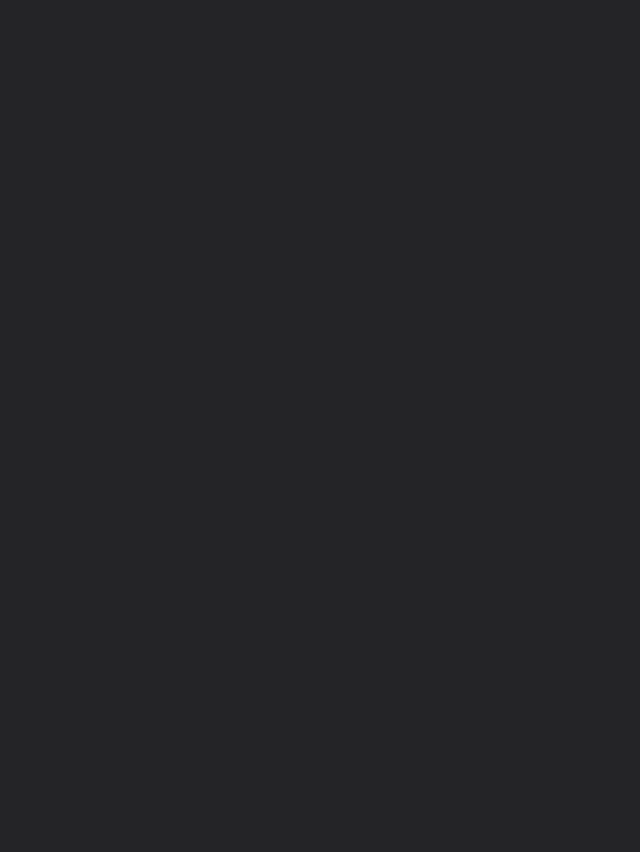
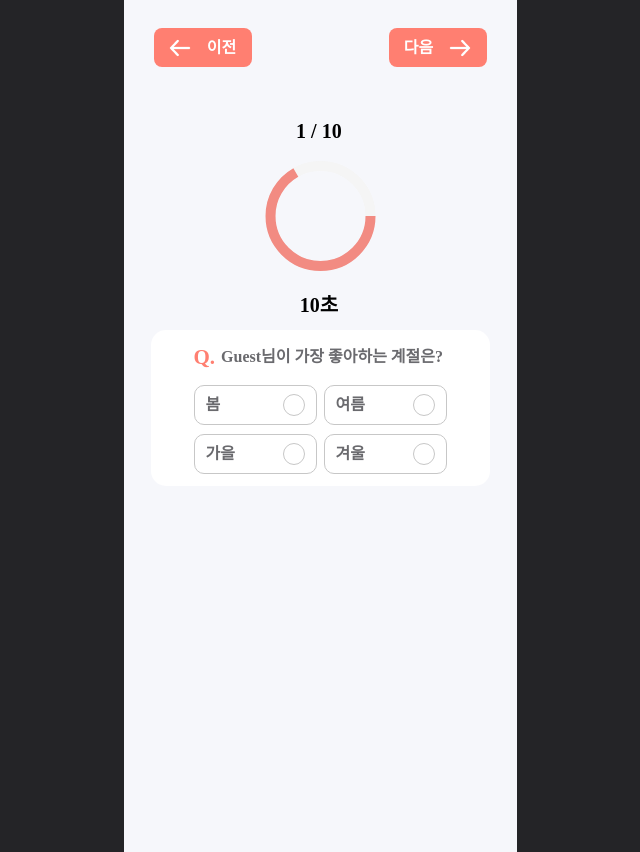
Before and after one commit to 2024-likelion-sswu/Funit_FE, a React (Create React App) app: page /test in a window 1280 px wide. Before the commit this address had no page. Shown: the whole page, without its empty margins (320-960 px from the left). Before the commit the page ends 800 px from the top, so only its background shows below. Built offline with nearby package versions, Linux system fonts and the light colour scheme; a web font is replaced by a local one.

Commit message:
[Feature] #11 - 테스트 진행 완성

```diff
--- a/src/App.js
+++ b/src/App.js
@@ -5,10 +5,11 @@ import NicknamePage from './pages/testCreatePage/NicknamePage'
 import OnboardingPage from './pages/testCreatePage/OnboardingPage'
 import TestCreatePage from './pages/testCreatePage/TestCreatePage'
 import OnboardingPage2 from './pages/testCreatePage/OnboardingPage2'
-import UrlF from './pages/mainPage/UrlFriend'
+import UrlF from './pages/testPage/UrlFriend'
 import Score1Page from './pages/testScorePage/Score1Page'
 import Score2Page from './pages/testScorePage/Score2Page'
 import Score3Page from './pages/testScorePage/Score3Page'
+import TestPage from './pages/testPage/TestPage'
 
 const App = () => {
     return (
@@ -23,6 +24,7 @@ const App = () => {
                 <Route path ='/score1' element={<Score1Page/>} />
                 <Route path ='/score2' element={<Score2Page/>} />
                 <Route path ='/score3' element={<Score3Page/>} />
+                <Route path ='/test' element={<TestPage/>} />
             </Routes>
         </BrowserRouter>
     )
--- /dev/null
+++ b/src/assets/sass/section/_test.scss
@@ -0,0 +1,48 @@
+.test-container{
+        display: flex;
+        flex-direction: column;
+        align-items: flex-end;
+        width: 353px;
+        margin: 0 auto;
+    .wrapper {
+        display: flex;
+        justify-content: space-between;
+        width: 100%;
+        margin-top: 28px;
+
+
+        .arrow-btn {
+            display: flex;
+            align-items: center;
+            justify-content: center;
+            gap: 16px;
+            background-color: var(--maincolor);
+            border-radius: 8px;
+            width: 98px;
+            height: 39px;
+            font-size: 16px;
+            color: #fff;
+            font-weight: bold;
+            cursor: pointer;
+            border: none;
+            margin: 0 30px;
+          }
+    }
+    .question-container {
+        display: flex;
+        flex-direction: column;
+        align-items: center;
+        gap: 16px;
+        margin: 0 auto 16px auto;
+    }
+    .progress-ring-container{
+        margin-top: 10%;
+        transform: translate(-120%); /* 중앙 정렬 */
+        p{
+            font-weight: bold;
+            font-size: 20px;
+            text-align: center;
+            margin: 10px 10px ;
+        }
+    }
+}
--- a/src/assets/sass/style.scss
+++ b/src/assets/sass/style.scss
@@ -14,3 +14,4 @@
 @import "section/score";
 @import "section/button";
 @import "section/questionCreate";
+@import "section/test"
--- /dev/null
+++ b/src/pages/testPage/TestPage.jsx
@@ -0,0 +1,186 @@
+import React, { useState, useEffect } from 'react'
+import { useNavigate } from "react-router-dom";
+import nextIcon from '../../assets/img/test/next.png'
+import backIcon from '../../assets/img/test/back.png'
+import QuestionCreate from '../../components/QuestionCreate'
+
+const TestPage = () => {
+    const navigate = useNavigate();
+
+    // 예시 데이터
+    const QuestionData = [
+        {
+            question: "가장 좋아하는 계절은?",
+            option1: "봄",
+            option2: "여름",
+            option3: "가을",
+            option4: "겨울"
+        },
+        {
+            question: "가장 좋아하는 음식은?",
+            option1: "치킨",
+            option2: "피자",
+            option3: "초밥",
+            option4: "떡볶이"
+        },
+        {
+            question: "가장 좋아하는 나라는?",
+            option1: "한국",
+            option2: "미국",
+            option3: "중국",
+            option4: "일본"
+        },
+        {
+            question: "가장 좋아하는 디저트는?",
+            option1: "아이스크림",
+            option2: "초콜릿",
+            option3: "마카롱",
+            option4: "케이크"
+        },
+        {
+            question: "가장 좋아하던 과목은?",
+            option1: "국어",
+            option2: "영어",
+            option3: "수학",
+            option4: "과학"
+        },
+        {
+            question: "가장 큰 장점은?",
+            option1: "유머감각",
+            option2: "배려심",
+            option3: "결단력",
+            option4: "추진력"
+        },
+        {
+            question: "가장 좋아하는 동물은?",
+            option1: "강아지",
+            option2: "고양이",
+            option3: "햄스터",
+            option4: "토끼"
+        },
+        {
+            question: "갖고싶은 초능력은?",
+            option1: "투명인간",
+            option2: "순간이동",
+            option3: "관심법",
+            option4: "공중부양"
+        },
+        {
+            question: "자주 쓰는 유행어는?",
+            option1: "ㄹㅇㅋㅋ",
+            option2: "어쩔티비",
+            option3: "느좋",
+            option4: "트민녀"
+        },
+        {
+            question: "영화 속 주인공이라면?",
+            option1: "해리포터",
+            option2: "아이언맨",
+            option3: "조커",
+            option4: "엘사"
+        }
+    ]
+
+    const [currentIndex, setCurrentIndex] = useState(0);
+    const [timeLeft, setTimeLeft] = useState(15);
+    const totalQuestions = QuestionData.length;
+
+
+    useEffect(() => {
+        const timer = setInterval(() => {
+        setTimeLeft((prev) => {
+            if (prev === 1) {
+            handleNext();
+            return 15;
+            }
+            return prev - 1;
+        });
+        }, 1000);
+
+    return () => clearInterval(timer);
+    }, [currentIndex]);
+
+
+    const handleNext = () => {
+        if (currentIndex < totalQuestions - 1) {
+        setCurrentIndex(currentIndex + 1);
+        setTimeLeft(15);
+        }
+    };
+
+
+    const handlePrev = () => {
+        if (currentIndex === 0) {
+        navigate("/urlfriend");
+        } else {
+        setCurrentIndex(currentIndex - 1);
+        setTimeLeft(15);
+        }
+    };
+
+    const currentQuestion = QuestionData[currentIndex];
+    const remainingQuestions = totalQuestions - currentIndex;
+
+    // 진행률 계산 (링)
+    const radius = 50; // 링의 반지름
+    const circumference = 2 * Math.PI * radius; // 링의 둘레
+    const progress = (timeLeft / 15) * circumference;
+
+    return (
+        <div className='container test-container'>
+            <div className='wrapper'>
+                <button className='arrow-btn'>
+                    <img src={backIcon} alt="이전"  onClick={handlePrev} />
+                    <p>이전</p>
+                </button>
+                <button className="arrow-btn"onClick={handleNext}
+                disabled={currentIndex === QuestionData.length - 1}
+                >
+                    <p>다음</p>
+                    <img src={nextIcon} alt="다음"/>
+                </button>
+            </div>
+
+        {/* 링과 남은 질문 개수 */}
+        <div className="progress-ring-container">
+        <p>{currentIndex + 1} / {totalQuestions}</p> {/* 남은 질문 개수 */}
+          <svg width="116.24" height="116.24">
+            {/* 링 배경 */}
+            <circle
+              cx="60"
+              cy="60"
+              r={radius}
+              stroke="#f5f5f5"
+              strokeWidth="10"
+              fill="none"
+            />
+            {/* 링 진행률 */}
+            <circle
+              cx="60"
+              cy="60"
+              r={radius}
+              stroke="#f28b82"
+              strokeWidth="10"
+              fill="none"
+              strokeDasharray={circumference}
+              strokeDashoffset={circumference - progress}
+              style={{ transition: "stroke-dashoffset 0.3s ease-in-out" }}
+            />
+          </svg>
+          <p position= 'absolute' top='50%'  transform = 'translate(-50%, -50%)'>{timeLeft}초</p> {/* 남은 시간 */}
+        </div>
+            <div className='question-container'>
+                <QuestionCreate
+                            question={currentQuestion.question}
+                            option1={currentQuestion.option1}
+                            option2={currentQuestion.option2}
+                            option3={currentQuestion.option3}
+                            option4={currentQuestion.option4}
+                />
+            </div>
+        </div>
+
+    )
+}
+
+export default TestPage
--- a/src/pages/mainPage/UrlFriend.jsx
+++ b/src/pages/testPage/UrlFriend.jsx
@@ -1,14 +1,27 @@
 import React, {useState} from 'react'
+import { useEffect } from 'react';
+import { useNavigate } from 'react-router-dom';
 import icon from '../../assets/img/character/mint.png'
+
 
 const UrlFriend = () => {
     const [nickname, setNickname] = useState('Guest');
+    const navigate = useNavigate();
+
+    useEffect(() => {
+      const timer = setTimeout(() => {
+        navigate("/test");
+      }, 3000);
+
+      return () => clearTimeout(timer);
+    }, [navigate]);
     return (
         <div className='container urlfriend'>
             <img src={icon} alt="url 받은 친구 아이콘" />
             <h3>{nickname}님의 테스트가 도착했어요!<br/>풀어볼까요?</h3>
         </div>
     )
+
 }
 
 export default UrlFriend
```
Also changed, not shown: src/assets/img/test/back.png (added).
